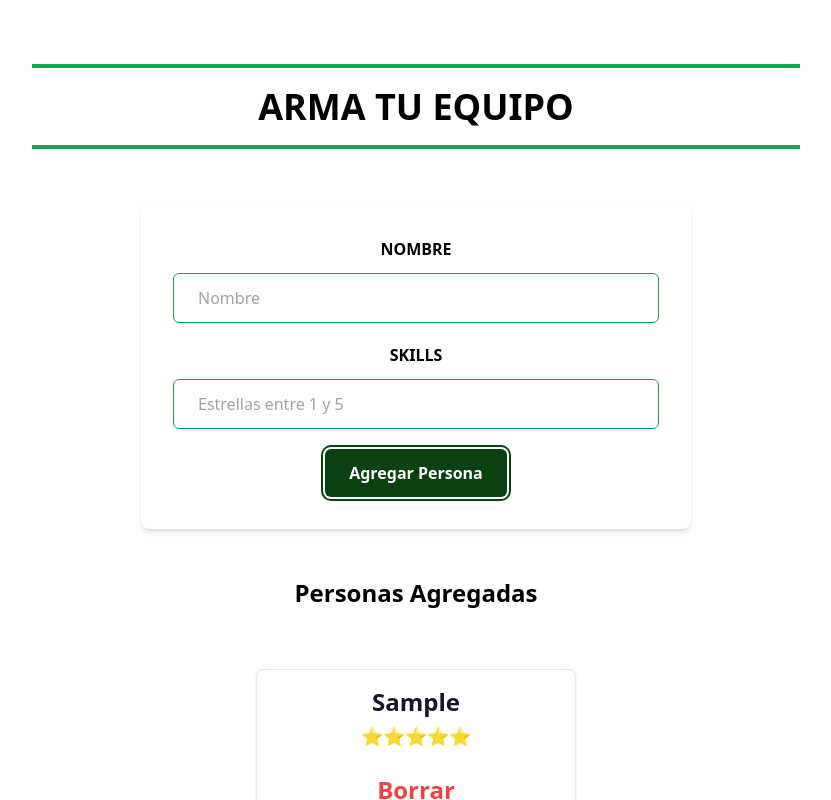
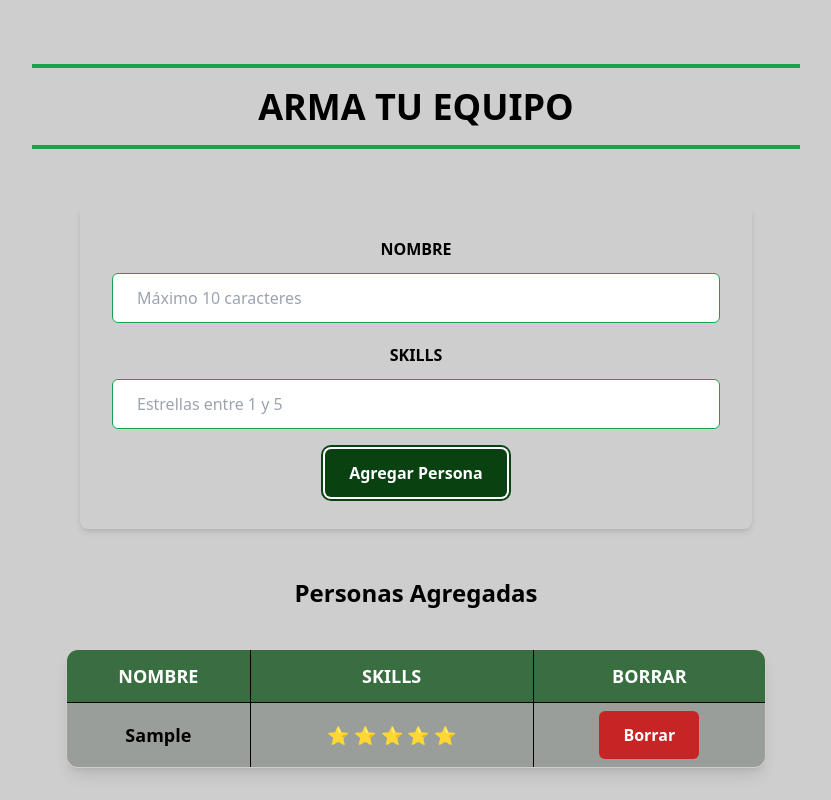
Before and after one commit to danilomercado/FUTBOL5, a React (Vite) app: page / in a window 1280 px wide. Both pictures are taken after typing "Sample", "5" into the empty fields and a click on the button "Agregar Persona". Shown: the top 800 px of the page, without its empty margins (224-1055 px from the left). Built offline with nearby package versions, Linux system fonts and the light colour scheme.

Commit message:
Gran mejora estetica y funcion de ocultar skills

```diff
--- a/src/components/createTeams/CreateTeams.jsx
+++ b/src/components/createTeams/CreateTeams.jsx
@@ -3,7 +3,13 @@ import PropTypes from "prop-types";
 
 const CreateTeams = ({ persons }) => {
   const [teams, setTeams] = useState([]);
+  const [showFiligranas, setShowFiligranas] = useState(true);
 
+  const toggleFiligranas = () => {
+    setShowFiligranas((prev) => !prev);
+  };
+
+  // NO SE USA :VV
   const classifyByFiligranas = (person) => {
     const filigranasCount = person.personFiligranas.length;
     if (filigranasCount <= 2) return "malo";
@@ -92,30 +98,55 @@ const CreateTeams = ({ persons }) => {
             </button>
           </div>
 
-          <div className="grid grid-cols-1 md:grid-cols-2 gap-8 mt-10">
+          {/* TABLA DE EQUIPOS */}
+
+          <div className="flex flex-col items-center mt-10">
+            <button
+              onClick={toggleFiligranas}
+              className="mb-6 px-4 py-2 bg-[#094111] text-xl font-bold text-white rounded-lg shadow hover:bg-green-800 transition"
+            >
+              {showFiligranas ? "Ocultar Skills 😭 " : "Mostrar Skills 😎"}
+            </button>
+
+            <div className="grid grid-cols-1 md:grid-cols-2 gap-8 w-full">
               {teams.map((team, index) => (
                 <div
                   key={index}
-                className="mx-auto w-full max-w-md border-2 border-black bg-[#91b39b] p-4 rounded-lg shadow"
+                  className="mx-auto w-full max-w-md rgb(206, 206, 206) p-4 rounded-lg shadow-lg"
                 >
-                <h2 className="text-2xl md:text-3xl font-bold text-center">
+                  <h2 className="text-2xl md:text-3xl font-bold text-center mb-4">
                     Equipo {index + 1}
                   </h2>
-                <ul className="mt-4 space-y-2">
+
+                  <table className="w-full text-black border border-gray-700 rounded-lg overflow-hidden shadow-md text-lg">
+                    <thead className="bg-[#386e40] text-white">
+                      <tr>
+                        <th className="px-4 py-3 border border-black">
+                          Nombre
+                        </th>
+                        <th className="px-4 py-3 border border-black">
+                          Skills
+                        </th>
+                      </tr>
+                    </thead>
+                    <tbody className="bg-[#9a9e9b]">
                       {team.map((member) => (
-                    <li
-                      key={member.id}
-                      className="flex justify-between items-center"
-                    >
-                      <span>{member.personName}</span>
-                      <span className="text-lg md:text-xl text-gray-500">
-                        {member.personFiligranas.join("")}
-                      </span>
-                    </li>
+                        <tr key={member.id} className="border-b">
+                          <td className="px-4 py-3 text-center border border-black">
+                            {member.personName}
+                          </td>
+                          <td className="px-4 py-3 text-center text-xl text-gray-700 border border-black">
+                            {showFiligranas
+                              ? member.personFiligranas.join("")
+                              : "😛"}
+                          </td>
+                        </tr>
                       ))}
-                </ul>
+                    </tbody>
+                  </table>
                 </div>
               ))}
+            </div>
           </div>
         </div>
       )}
--- a/src/components/footer/Footer.jsx
+++ b/src/components/footer/Footer.jsx
@@ -3,7 +3,7 @@ import React from "react";
 const Footer = () => {
   return (
     <>
-      <footer className="bg-white rounded-lg shadow-sm dark:bg-gray-900 m-4">
+      <footer className="bg-rgb(206, 206, 206)rounded-lg shadow-sm dark:bg-gray-900 m-4">
         <div className="w-full max-w-screen-xl mx-auto p-4 md:py-8">
           <div className="sm:flex sm:items-center sm:justify-between">
             <a className="flex items-center mb-4 sm:mb-0 space-x-3 rtl:space-x-reverse">
@@ -14,13 +14,16 @@ const Footer = () => {
             </a>
             <ul className="flex flex-wrap items-center mb-6 text-sm font-medium text-gray-500 sm:mb-0 dark:text-gray-400">
               <li>
-                <a href="#" className="hover:underline">
+                <a
+                  href="https://github.com/danilomercado"
+                  className="hover:underline"
+                >
                   Contact
                 </a>
               </li>
             </ul>
           </div>
-          <hr className="my-6 border-gray-200 sm:mx-auto dark:border-gray-700 lg:my-8" />
+
           <span className="block text-sm text-gray-500 sm:text-center dark:text-gray-400">
             © 2025{" "}
             <a href="" className="hover:underline">
--- a/src/components/newPerson/NewPerson.jsx
+++ b/src/components/newPerson/NewPerson.jsx
@@ -4,18 +4,23 @@ const NewPerson = ({ onAddPerson }) => {
   const [name, setName] = useState("");
   const [filigranas, setFiligranas] = useState("");
   const [opinion, setOpinion] = useState("");
-  const [warningMessage, setWarningMessage] = useState(""); // Para mostrar advertencias
-  const [formError, setFormError] = useState(""); // Para el error global del formulario
+  const [warningMessage, setWarningMessage] = useState("");
+  const [formError, setFormError] = useState("");
 
   const changeNameHandler = (e) => {
-    setName(e.target.value);
+    const value = e.target.value;
+    if (value.length <= 10) {
+      setName(value);
+      setFormError(""); // Borra el error si está dentro del límite
+    } else {
+      setFormError("El nombre debe tener 10 caracteres o menos.");
+    }
   };
 
   const changeFiligranasHandler = (e) => {
     const value = e.target.value;
     setFiligranas(value);
 
-    // Validación para filigranas
     const minStars = 1;
     const maxStars = 5;
     const parsedFiligranas = parseInt(value);
@@ -29,7 +34,7 @@ const NewPerson = ({ onAddPerson }) => {
         `El valor debe estar entre ${minStars} y ${maxStars} estrellas.`
       );
     } else {
-      setWarningMessage(""); // Borra el mensaje si el valor es válido
+      setWarningMessage("");
     }
   };
 
@@ -40,20 +45,15 @@ const NewPerson = ({ onAddPerson }) => {
   const submitPersonHandler = (e) => {
     e.preventDefault();
 
-    const minStar = 1;
-    const maxStar = 5;
-
-    // Verificación final para la cantidad de filigranas
     if (filigranas === "" || warningMessage) {
       setFormError(
         "Por favor, ingrese un número de estrellas válido entre 1 y 5."
       );
-      return; // Evita el envío si hay un error
-    } else {
-      setFormError(""); // Borra el error si todo está bien
+      return;
     }
 
-    // Procesar las estrellas
+    const minStar = 1;
+    const maxStar = 5;
     const finalFiligranas = Array(
       Math.min(Math.max(parseInt(filigranas), minStar), maxStar)
     ).fill("⭐");
@@ -71,7 +71,7 @@ const NewPerson = ({ onAddPerson }) => {
 
   return (
     <div className="flex items-center justify-center p-6 sm:p-12">
-      <div className="mx-auto w-full max-w-[550px] bg-white shadow-md rounded-lg">
+      <div className="mx-auto w-full max-w-[550px]rgb(206, 206, 206) shadow-md rounded-lg">
         <form onSubmit={submitPersonHandler} className="p-6 sm:p-8">
           <div className="mb-5">
             <label
@@ -85,7 +85,7 @@ const NewPerson = ({ onAddPerson }) => {
               name="name"
               value={name}
               id="name"
-              placeholder="Nombre"
+              placeholder="Máximo 10 caracteres"
               required
               onChange={changeNameHandler}
               className="w-full rounded-md border border-green-600 bg-white py-3 px-4 sm:px-6 text-base font-medium text-[#6B7280] outline-none focus:border-[#1f4b2c] focus:shadow-md"
@@ -114,11 +114,6 @@ const NewPerson = ({ onAddPerson }) => {
             )}
           </div>
 
-          {/* Error global del formulario */}
-          {formError && (
-            <p className="text-red-500 text-sm mt-2">{formError}</p>
-          )}
-
           <div>
             <button className="w-full sm:w-auto hover:shadow-form rounded-md bg-[#094111] py-3 px-6 text-base font-semibold text-white outline-none focus:ring-2 focus:ring-offset-2 focus:ring-[#094111]">
               Agregar Persona
--- a/src/components/person/Person.jsx
+++ b/src/components/person/Person.jsx
@@ -23,18 +23,6 @@ const Person = ({ persons, onDelete }) => {
     }
   };
 
-  //
-  const personMapped = persons.map((person) => (
-    <PersonItem
-      key={person.id}
-      id={person.id}
-      name={person.personName}
-      filigranas={person.personFiligranas}
-      opinion={person.personOpinion}
-      onShowModal={showModalHandler}
-    />
-  ));
-
   return (
     <>
       <DeleteModal
@@ -42,12 +30,33 @@ const Person = ({ persons, onDelete }) => {
         onClose={hideModalHandler}
         onConfirm={deletePersonHandler}
       />
-
-      <div className="flex flex-wrap gap-5 mt-4 justify-center">
-        {personMapped.length > 0 ? (
-          personMapped
+      <div className="flex items-center justify-center p-3 sm:p-8 mt-2">
+        {persons.length > 0 ? (
+          <table className="text-black w-full max-w-[700px] mx-auto border shadow-lg rounded-xl overflow-hidden text-base sm:text-lg">
+            <thead className="bg-[#386e40] text-white">
+              <tr>
+                <th className="px-3 py-3 border border-black">NOMBRE</th>
+                <th className="px-3 py-3 border border-black">SKILLS</th>
+                <th className="px-3 py-3 border border-black">BORRAR</th>
+              </tr>
+            </thead>
+            <tbody className="bg-[#9a9e9b]">
+              {persons.map((person) => (
+                <PersonItem
+                  key={person.id}
+                  id={person.id}
+                  name={person.personName}
+                  filigranas={person.personFiligranas}
+                  opinion={person.personOpinion}
+                  onShowModal={showModalHandler}
+                />
+              ))}
+            </tbody>
+          </table>
         ) : (
-          <p>No se encontraron personas cargadas</p> // Mensaje alternativo
+          <p className="text-center mt-4 text-gray-700 text-base sm:text-lg">
+            No se encontraron personas cargadas
+          </p>
         )}
       </div>
     </>
--- a/src/components/personItem/PersonItem.jsx
+++ b/src/components/personItem/PersonItem.jsx
@@ -7,30 +7,18 @@ const PersonItem = ({ id, name, filigranas, opinion, onShowModal }) => {
   };
 
   return (
-    <div className="mx-auto mt-11 w-full max-w-xs sm:w-80 bg-white border border-gray-200 rounded-lg shadow dark:bg-gray-800 dark:border-gray-700">
-      <div className="flex justify-end px-4 pt-4">
-        <div
-          id="dropdown"
-          className="z-10 hidden text-base list-none bg-white divide-y divide-gray-100 rounded-lg shadow w-44 dark:bg-gray-700"
-        ></div>
-      </div>
-      <div className="flex flex-col items-center pb-10">
-        <h1 className="mb-1 text-lg sm:text-2xl font-bold text-gray-900">
-          {name}
-        </h1>
-        <span className="text-sm sm:text-lg text-gray-500 dark:text-gray-400">
-          {filigranas}
-        </span>
-        <div className="flex mt-4 md:mt-6">
-          <button
-            className="text-red-500 hover:underline"
-            onClick={handleDeleteClick}
-          >
-            Borrar
-          </button>
-        </div>
-      </div>
-    </div>
+    <tr className="border ">
+      <td className="text-black px-4 py-2 border border-black">{name}</td>
+      <td className="px-4 py-2 border border-black">{filigranas.join(" ")}</td>
+      <td className="px-4 py-2 border border-black text-center">
+        <button
+          onClick={handleDeleteClick}
+          className="w-full sm:w-auto hover:shadow-form rounded-md bg-[#c72525] py-3 px-6 text-base font-semibold text-white outline-none focus:ring-2 focus:ring-offset-2 focus:ring-[#094111]"
+        >
+          Borrar
+        </button>
+      </td>
+    </tr>
   );
 };
 
--- a/src/index.css
+++ b/src/index.css
@@ -2,4 +2,9 @@
 @tailwind components;
 @tailwind utilities;
 
-@layer components {}
+@layer components {
+}
+
+body {
+  background-color: rgb(206, 206, 206);
+}
```
Lines whose indentation alone changed are shown as unchanged.
